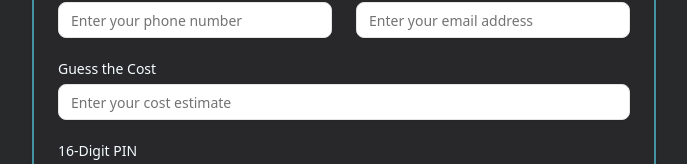
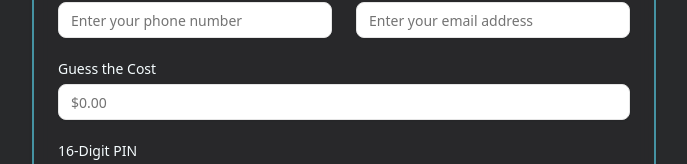
Before and after one commit to ethany04/spidr-react-form, a Next.js app in the folder spidr-form/: page / in a window 1280 px wide. Shown: the part 266-430 px from the top of the page, without its empty margins (296-983 px from the left). Built offline with nearby package versions, Linux system fonts and the light colour scheme.

Commit message:
updated mostly final form

```diff
--- a/spidr-form/app/components/SpidrForm.tsx
+++ b/spidr-form/app/components/SpidrForm.tsx
@@ -192,7 +192,7 @@ export default function SpidrForm() {
                     </FormLabel>
                     <FormControl>
                       <Input
-                        placeholder="Enter your cost estimate"
+                        placeholder="$0.00"
                         className="bg-background border-input focus:border-primary focus:ring-primary"
                         {...field}
                       />
```
